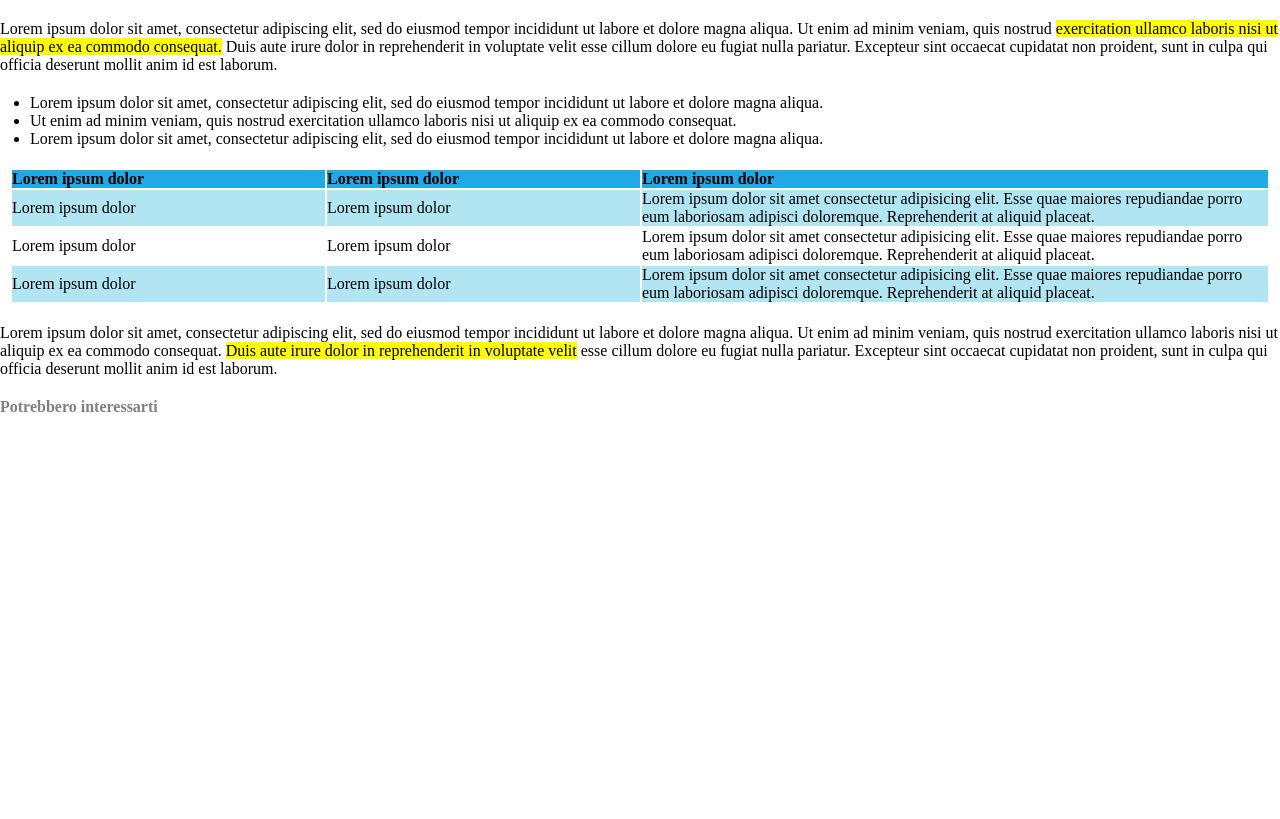
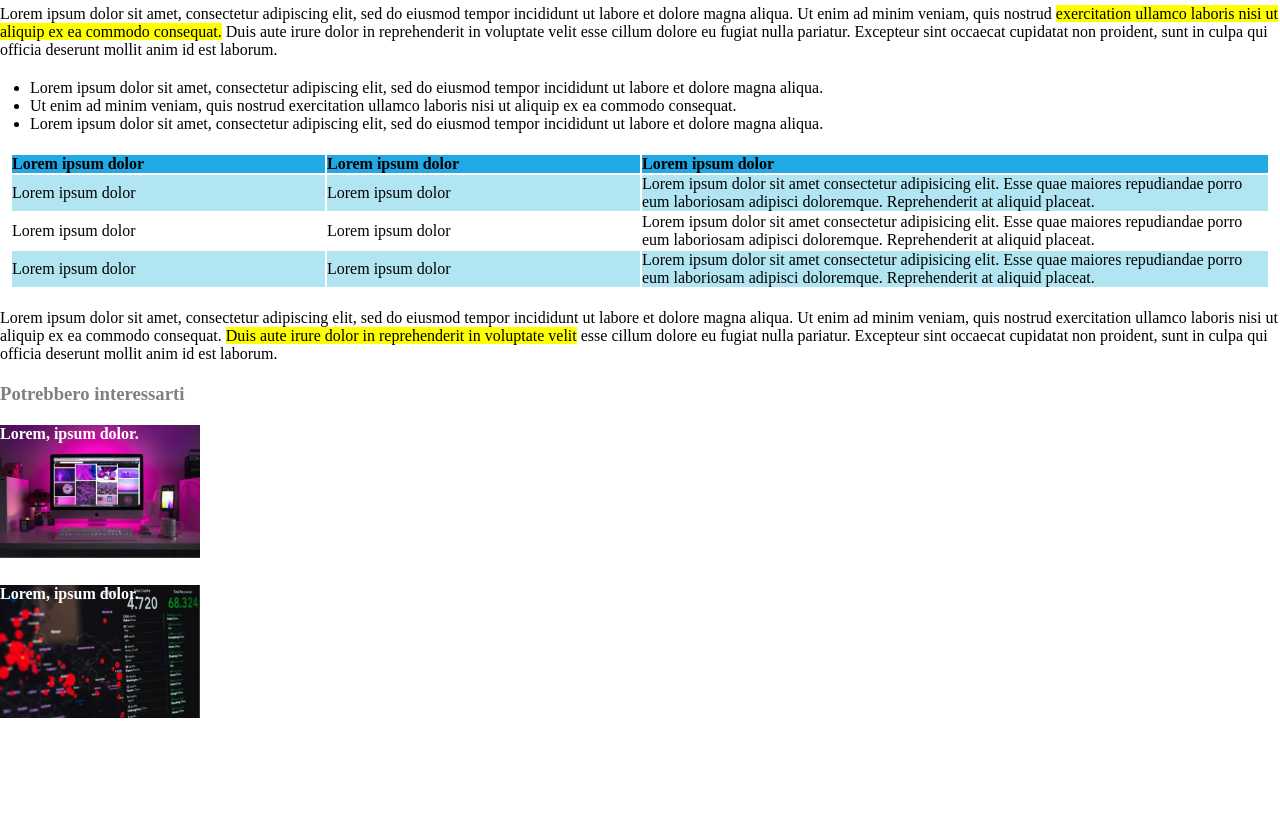
Before and after one commit to danieleardizzone/html-css-booleaner, a plain HTML site: page index.html in a window 1280 px wide. Shown: the part 595-1414 px from the top of the page. After the commit the page ends 1360 px from the top, so only its background shows below. Drawn offline with Linux system fonts and the light colour scheme.

Commit message:
correzioni

```diff
--- a/css/style.css
+++ b/css/style.css
@@ -1,14 +1,16 @@
 *{
     margin: 0;
     padding: 0;
+    box-sizing: border-box;
     font-family: serif;
     text-align: left;
 }
 
 header{
-    background-image: repeat-x, url("./img/pattern.png");
+    background-image: url("../img/pattern.png");
     background-color: #4EA0FF;
-    height: 100px;
+    padding-top: 30px;
+    background-size: 350px;
     margin-bottom: 20px;
 }
 
@@ -16,11 +18,7 @@ section{
     margin-bottom: 20px;
 }
 
-h1{
-    font-size: 32px;
-}
-
-h4, h6{
+.subtitle{
     color: gray;
     font-weight: normal;
 }
@@ -30,17 +28,9 @@ h4 strong{
     font-weight: normal;
 }
 
-ol{
-    font-size: 10px;
-}
-
 p strong{
     font-weight: normal;
     background-color: yellow;
-}
-
-ul{
-    padding-left: 30px;
 }
 
 .colonna1, .colonna2{
@@ -64,18 +54,18 @@ table{
     padding-right: 10px;
 }
 
-#foot1{
+.footer{
+    color: white;
     background-size: contain;
     background-repeat: no-repeat;
     width: 200px;
-    height: 200px;
-    background-image: url("./img/monitor.jpg")
+    height: 160px;
+}
+
+#foot1{
+    background-image: url("../img/monitor.jpg")
 }
 
 #foot2{
-    background-size: contain;
-    background-repeat: no-repeat;
-    width: 200px;
-    height: 200px;
-    background-image: url("./img/graph.jpg");
+    background-image: url("../img/graph.jpg");
 }
--- a/index.html
+++ b/index.html
@@ -9,22 +9,22 @@
 
 <body>
     <header>
-
+        <img src="./img/logo.svg" alt="the booleaners" style="width: 200px;">
     </header>
 
     <main>
 
-        <section id="titolo"> <!--titolo-->
-            <h1>Internet deve essere al servizio del bene "pubblico": il manifesto di Tim Berners-Lee</h1>
-            <h4>Scritto da <strong>The Booleaner</strong></h4>
-            <h6>il 10/10/2020</h6>
+        <section id="titolo">
+            <h1 style="font-size: 32px;">Internet deve essere al servizio del bene "pubblico": il manifesto di Tim Berners-Lee</h1>
+            <h4 class="subtitle">Scritto da <strong>The Booleaner</strong></h4>
+            <h6 class="subtitle">il 10/10/2020</h6>
         </section>
 
         <section id="immagini">
             <img src="./img/tim-1.jpg">
             <img src="./img/tim-2.jpg">
 
-            <ol>
+            <ol style="font-size: 10px;">
                 <li>1st Photo: John S. and James L. Knight Foundation, by Scott Henrichsen</li>
                 <li>2nd Photo: Wikimedia, by Paul Clarke</li>
             </ol>
@@ -35,7 +35,7 @@
         </section>
 
         <section id="elenco">
-            <ul>
+            <ul style="padding-left: 30px;">
                 <li>Lorem ipsum dolor sit amet, consectetur adipiscing elit, sed do eiusmod tempor incididunt ut labore et dolore magna aliqua.</li>
                 <li>Ut enim ad minim veniam, quis nostrud exercitation ullamco laboris nisi ut aliquip ex ea commodo consequat.</li>
                 <li>Lorem ipsum dolor sit amet, consectetur adipiscing elit, sed do eiusmod tempor incididunt ut labore et dolore magna aliqua.</li>
@@ -53,19 +53,19 @@
 
                 <tbody>
                     <tr class="rigadispari">
-                        <td class="colonna1">Lorem ipsum dolor</td>
-                        <td class="colonna2">Lorem ipsum dolor</td>
-                        <td class="colonna3">Lorem ipsum dolor sit amet consectetur adipisicing elit. Esse quae maiores repudiandae porro eum laboriosam adipisci doloremque. Reprehenderit at aliquid placeat.</td>
+                        <td>Lorem ipsum dolor</td>
+                        <td>Lorem ipsum dolor</td>
+                        <td>Lorem ipsum dolor sit amet consectetur adipisicing elit. Esse quae maiores repudiandae porro eum laboriosam adipisci doloremque. Reprehenderit at aliquid placeat.</td>
                     </tr>
                     <tr class="rigapari">
-                        <td class="colonna1">Lorem ipsum dolor</td>
-                        <td class="colonna2">Lorem ipsum dolor</td>
-                        <td class="colonna3">Lorem ipsum dolor sit amet consectetur adipisicing elit. Esse quae maiores repudiandae porro eum laboriosam adipisci doloremque. Reprehenderit at aliquid placeat.</td>
+                        <td>Lorem ipsum dolor</td>
+                        <td>Lorem ipsum dolor</td>
+                        <td>Lorem ipsum dolor sit amet consectetur adipisicing elit. Esse quae maiores repudiandae porro eum laboriosam adipisci doloremque. Reprehenderit at aliquid placeat.</td>
                     </tr>
                     <tr class="rigadispari">
-                        <td class="colonna1">Lorem ipsum dolor</td>
-                        <td class="colonna2">Lorem ipsum dolor</td>
-                        <td class="colonna3">Lorem ipsum dolor sit amet consectetur adipisicing elit. Esse quae maiores repudiandae porro eum laboriosam adipisci doloremque. Reprehenderit at aliquid placeat.</td>
+                        <td>Lorem ipsum dolor</td>
+                        <td>Lorem ipsum dolor</td>
+                        <td>Lorem ipsum dolor sit amet consectetur adipisicing elit. Esse quae maiores repudiandae porro eum laboriosam adipisci doloremque. Reprehenderit at aliquid placeat.</td>
                     </tr>
                 </tbody>
             </table>
@@ -78,9 +78,20 @@
 
     <footer>
         <section>
-            <strong style="color: gray;">Potrebbero interessarti</strong>
-            <div id="foot1"><strong style="color: white;">Lorem ipsum dolor</strong></div>
-            <div id="foot2"><strong style="color: white;">Lorem ipsum dolor</strong></div>
+            <h3 style="color: gray; margin-bottom: 20px;">Potrebbero interessarti</h3>
+
+            <ul>
+                <li>
+                    <article class="footer" id="foot1">
+                        <h4>Lorem, ipsum dolor.</h4>
+                    </article>
+                </li>
+                <li>
+                    <article class="footer" id="foot2">
+                        <h4>Lorem, ipsum dolor.</h4>
+                    </article>
+                </li>
+            </ul>
         </section>
     </footer>
 </body>
```
